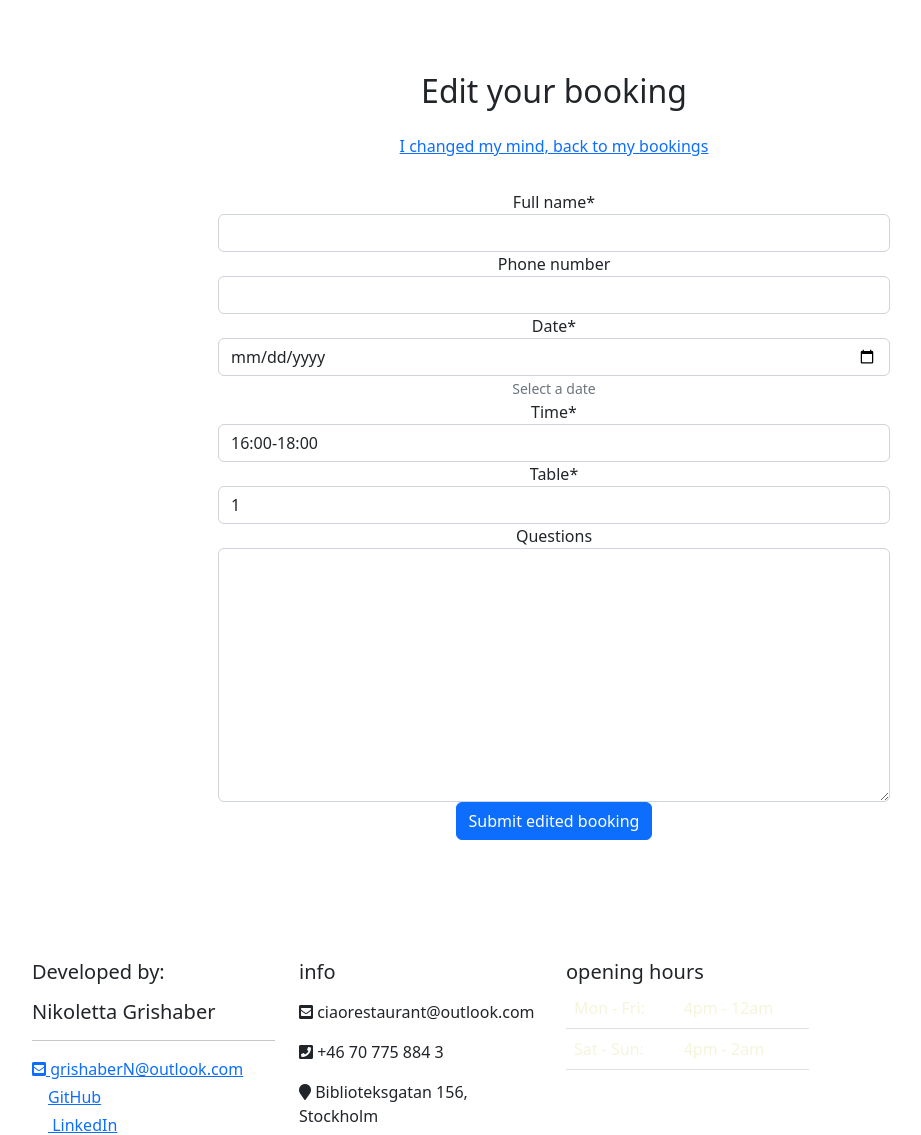
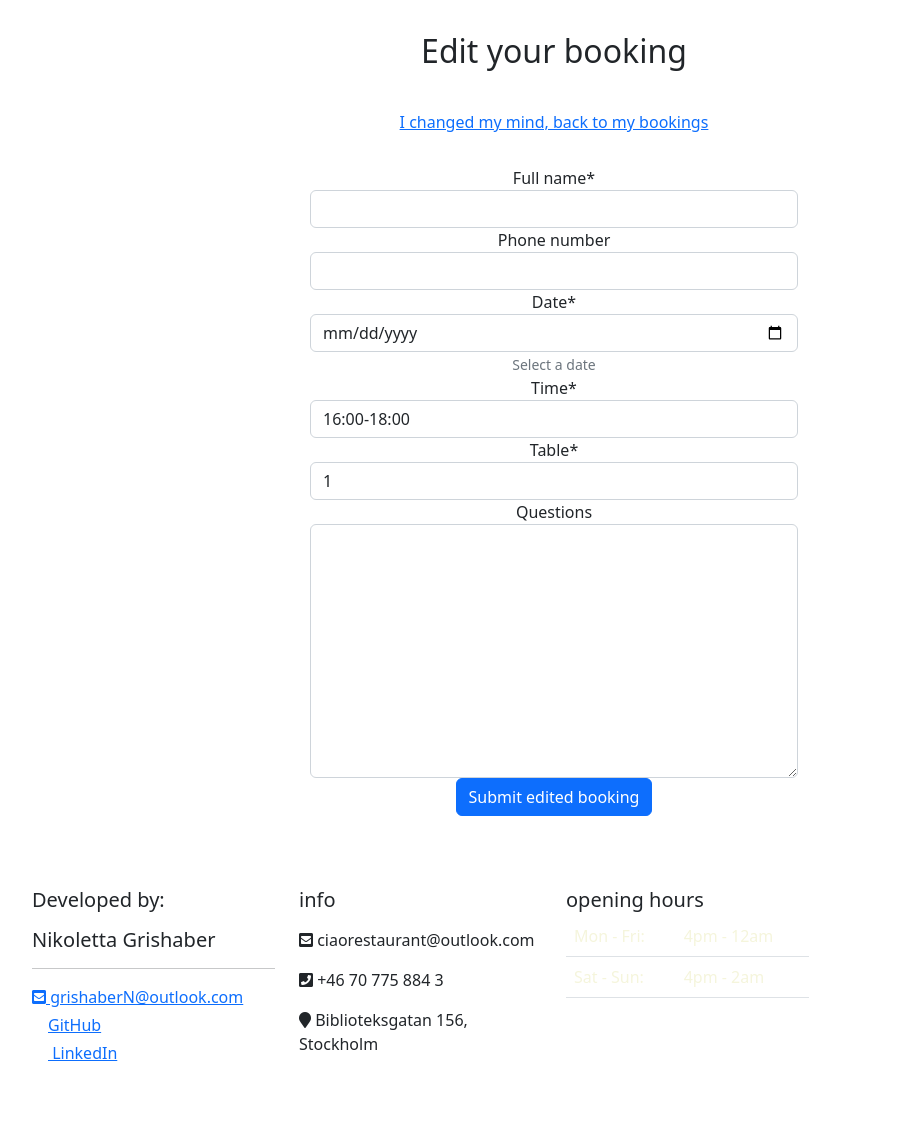
Before and after one commit to NikolettaGr/Restaurant-Booking-App, a Django app: template booking/templates/booking/edit_booking.html in a window 1280 px wide. Shown: the part 144-1279 px from the top of the page, without its empty margins (86-1007 px from the left). After the commit the page ends 1205 px from the top, so only its background shows below. Run offline with Django 4.2, Linux system fonts and the light colour scheme; the template is opened without the code that fills it: values that come from a table or form of the project are taken from there, others are empty; some libraries are stand-ins or nearby versions.

Commit message:
Fix div classes

```diff
--- a/booking/templates/booking/edit_booking.html
+++ b/booking/templates/booking/edit_booking.html
@@ -6,9 +6,8 @@
 <section class="page-section clearfix">
     <div class="container">
         <div class="intro">
-            <img class="intro-img img-fluid mb-3 mb-lg-0 rounded" src="" alt="" />
-            <div class="intro-text left-0 text-center bg-faded p-5 rounded">
-                <h2 class="section-heading mb-4">
+            <div class="col-md-8 mt-3 offset-md-2 bg-faded text-center rounded">
+                <h2 class="section-heading mb-4 p-3">
                     <span class="section-heading-upper">Edit your booking</span>
                 </h2>
 
```
